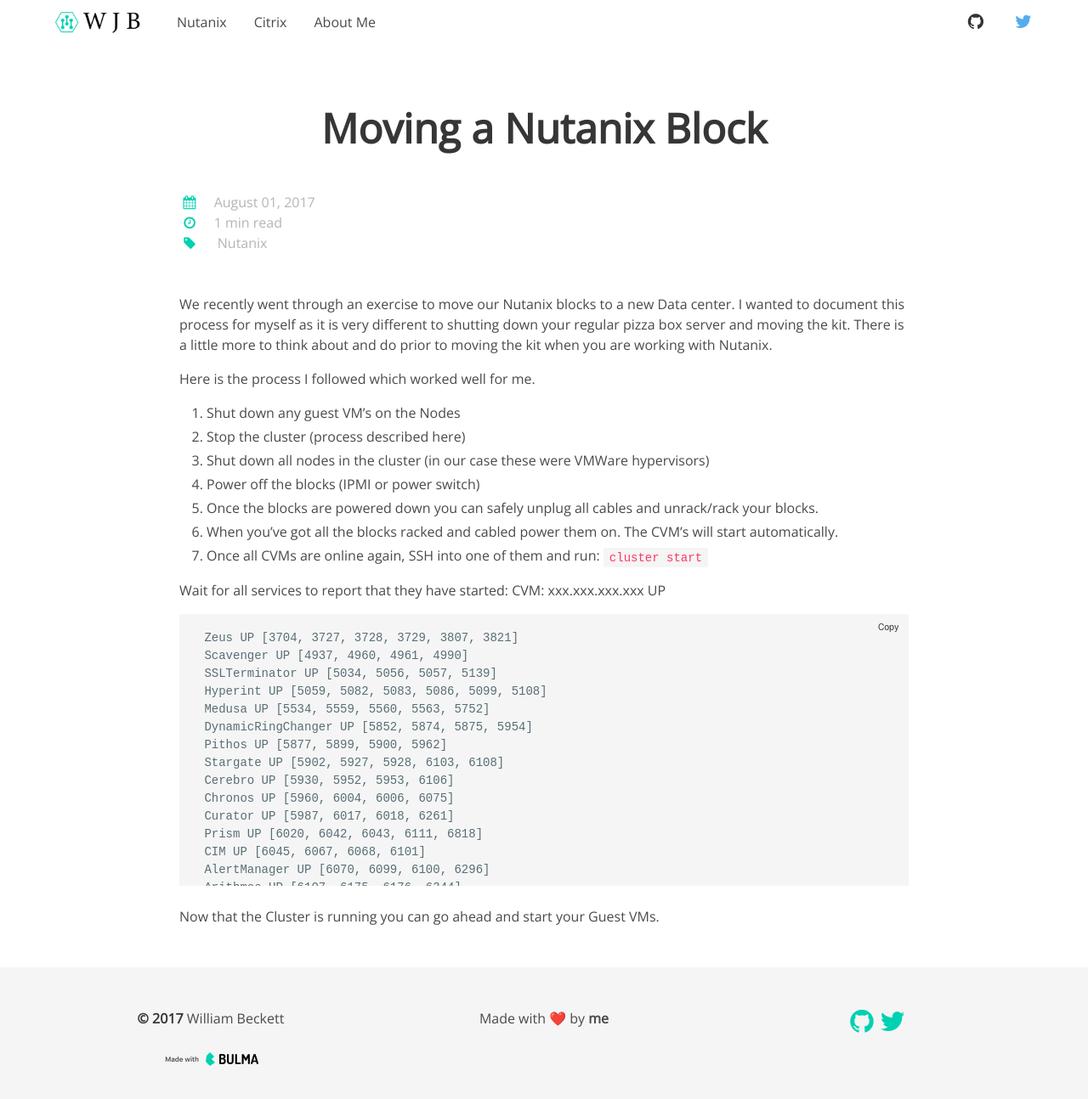
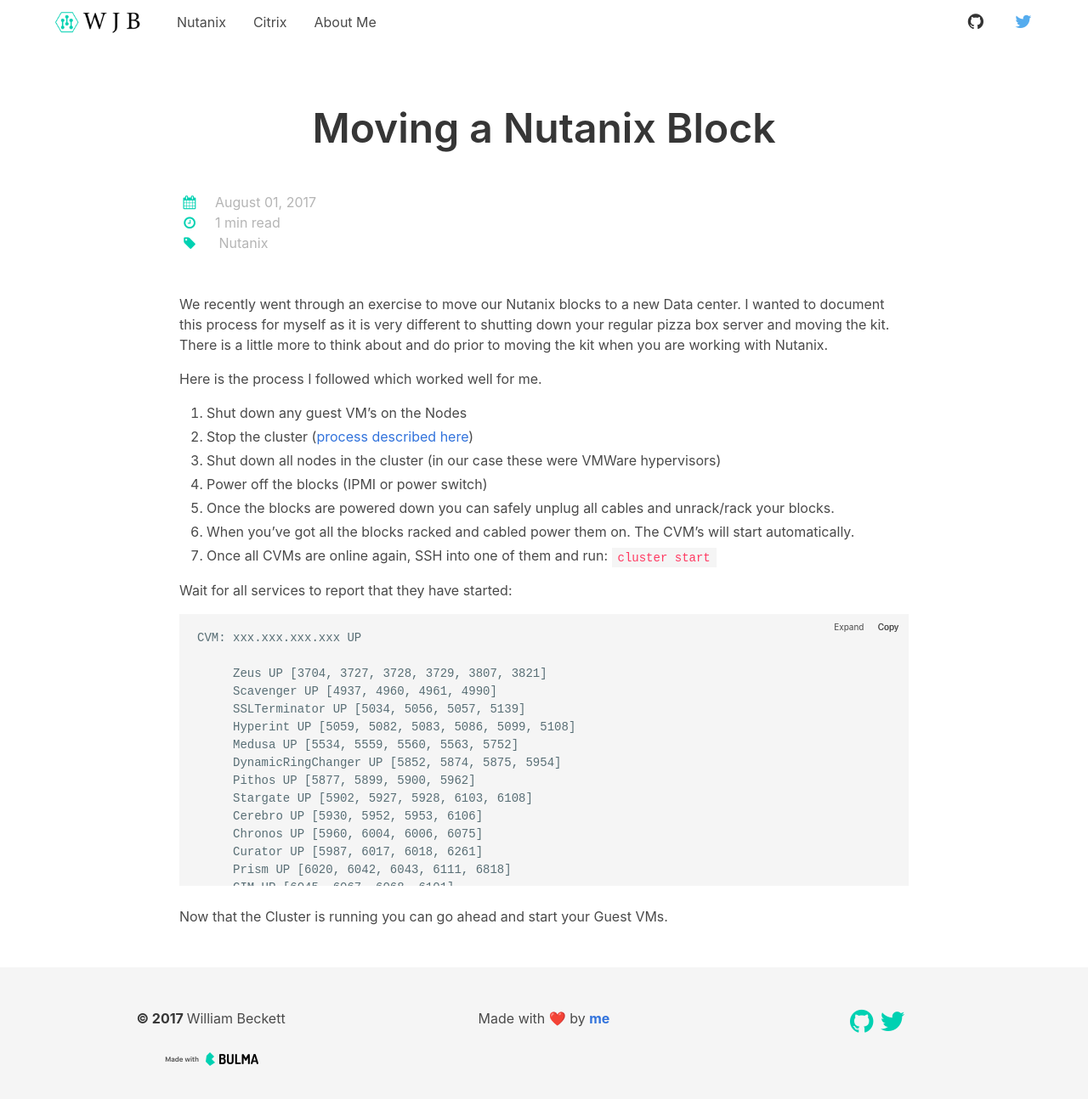
Before and after one commit to wjbeckett/blog, a Jekyll site: the page built from _posts/2017-08-01-moving-nutanix-block.md, in a window 1280 px wide and 1361 px high. Shown: the top 1294 px of the window at 85% size. Built offline with Jekyll 4.4.1, drawn with Linux system fonts in a browser that asks for light colours.

Commit message:
removed hamburger.css from header.

````diff
--- a/_includes/head.html
+++ b/_includes/head.html
@@ -18,7 +18,7 @@
   {% endif %}
   <link rel="stylesheet" href="{{ site.url }}/css/bulma-docs.css">
   <link rel="stylesheet" href="{{ site.url }}/css/lazyload.css">
-  <link rel="stylesheet" href="{{ site.url }}/css/hamburger.css">
+  <!--<link rel="stylesheet" href="{{ site.url }}/css/hamburger.css">-->
 
   <link rel="canonical" href="{{ page.url | replace:'index.html','' | prepend: site.url }}">
   <link rel="alternate" type="application/rss+xml" title="{{ site.title }}" href="{{ "/feed.xml" | prepend: site.url }}">
--- a/_posts/2017-08-01-moving-nutanix-block.md
+++ b/_posts/2017-08-01-moving-nutanix-block.md
@@ -26,6 +26,7 @@
 
 
 Wait for all services to report that they have started:
+```
 CVM: xxx.xxx.xxx.xxx UP
 
      Zeus UP [3704, 3727, 3728, 3729, 3807, 3821]
@@ -48,6 +49,6 @@
      ClusterHealth UP [6317, 6342, 6343, 6446, 6468, 6469, 6604, 6605, 6606, 6607]
      Janus UP [6365, 6444, 6445, 6584]
      NutanixGuestTools UP [6377, 6403, 6404]
-
+```
 
 Now that the Cluster is running you can go ahead and start your Guest VMs.
````
Also changed, not shown: _posts/2017-08-14-skype-room-systems.md (+3 -4 lines).
